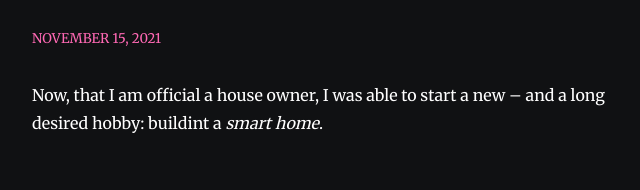
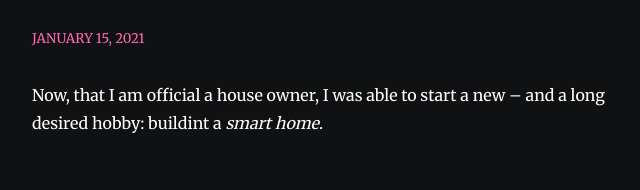
Before and after one commit to zilahir/rzblog, a Gatsby site: page /smarthome-1/ in a window 1280 px wide. Shown: the part 186-376 px from the top of the page, 293-933 px from the left. Built offline with nearby package versions, Linux system fonts and the light colour scheme; Gatsby itself is replaced by a stand-in of ours; some packages are replaced by stand-ins of ours.

Commit message:
fixed dates

```diff
--- a/content/blog/smarthome-1/index.md
+++ b/content/blog/smarthome-1/index.md
@@ -1,6 +1,6 @@
 ---
 title: SmartHome – Getting started
-date: 2021-11-15 01:03:11
+date: 2021-01-15 01:03:11
 tags:
  - 'code, en, smarthome'
 categories: [coding, smarthome]
--- a/content/blog/smarthome-2/index.md
+++ b/content/blog/smarthome-2/index.md
@@ -1,6 +1,6 @@
 ---
 title: Hey Google, I want to buy holy water!
-date: 2021-12-04 01:03:11
+date: 2021-02-04 01:03:11
 tags:
  - 'code, en, smarthome'
 categories: [coding, smarthome]
```
Also changed, not shown: 1 other file.
